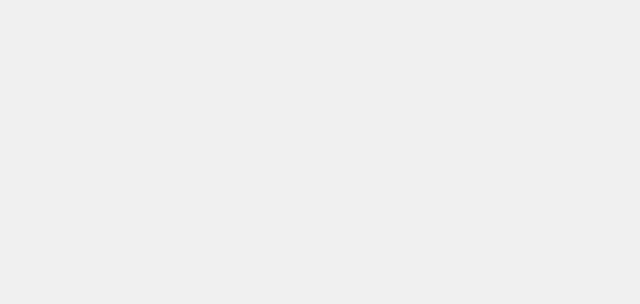
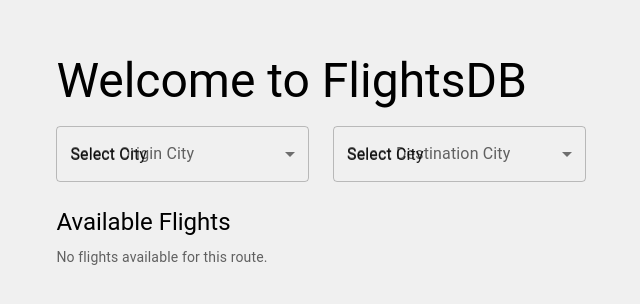
Before and after one commit to JaviFiallos/alquiler_vuelos_front, a React (Vite) app: page /client in a window 1280 px wide. Before the commit this address had no page. Shown: the part 240-544 px from the top of the page, without its empty margins (319-959 px from the left). Built offline with nearby package versions, Linux system fonts and the light colour scheme.

Commit message:
Se diseño la pagina del cliente donde mediante una ciudad de origen y destino pueden ver los vuelos

```diff
--- a/package.json
+++ b/package.json
@@ -10,12 +10,16 @@
     "preview": "vite preview"
   },
   "dependencies": {
+    "@emotion/react": "^11.14.0",
+    "@emotion/styled": "^11.14.0",
+    "@mui/material": "^6.3.1",
     "antd": "^5.22.7",
     "dayjs": "^1.11.13",
     "moment": "^2.30.1",
     "react": "^18.3.1",
     "react-dom": "^18.3.1",
-    "react-router-dom": "^7.1.1"
+    "react-router-dom": "^7.1.1",
+    "styled-components": "^6.1.13"
   },
   "devDependencies": {
     "@eslint/js": "^9.17.0",
--- a/src/App.tsx
+++ b/src/App.tsx
@@ -1,6 +1,7 @@
 import { BrowserRouter as Router, Route, Routes } from "react-router-dom";
 import Login from "./login/login";
 import RegistroCliente from "./registro/registro";
+import ClientView from "./views/ClientView";
 
 function App() {
   return (
@@ -8,12 +9,16 @@ function App() {
       <Routes>
         {/* Ruta pública para login */}
         <Route path="/" element={<Login />} />
-         <Route path="/register" element={<RegistroCliente />} />
-        {/* Rutas protegidas dentro del MainLayout */}
+
+        {/* Ruta pública para registro */}
+        <Route path="/register" element={<RegistroCliente />} />
+
+        {/* Ruta pública para la vista del cliente */}
+        <Route path="/client" element={<ClientView />} />
 
       </Routes>
     </Router>
-  )
+  );
 }
 
-export default App
+export default App;
--- /dev/null
+++ b/src/components/AirportsList.jsx
@@ -0,0 +1,29 @@
+import React from "react";
+import { Typography, List, ListItem } from "@mui/material";
+
+const AirportsList = ({ city, label }) => {
+  const airports = [
+    { airportId: 1, airport: "Mariscal Sucre", cityId: 1 },
+    { airportId: 2, airport: "José Joaquín de Olmedo", cityId: 1 },
+    { airportId: 3, airport: "Aeropuerto El Dorado", cityId: 2 },
+    { airportId: 4, airport: "LaGuardia", cityId: 2 },
+  ];
+
+  // Filtrar aeropuertos de la ciudad seleccionada
+  const filteredAirports = airports.filter((airport) => airport.cityId === city.cityId);
+
+  return (
+    <div>
+      <Typography variant="h6">{label}</Typography>
+      <List>
+        {filteredAirports.map((airport) => (
+          <ListItem key={airport.airportId}>
+            {airport.airport}
+          </ListItem>
+        ))}
+      </List>
+    </div>
+  );
+};
+
+export default AirportsList;
--- /dev/null
+++ b/src/components/CitiesSearch.jsx
@@ -0,0 +1,41 @@
+import React from "react";
+import { TextField } from "@mui/material";
+
+const CitiesSearch = ({ label, onCitySelect }) => {
+  const cities = [
+    { cityId: 1, city: "Quito" },
+    { cityId: 2, city: "Bogotá" },
+    { cityId: 3, city: "New York" },
+    { cityId: 4, city: "Los Angeles" },
+  ];
+
+  const handleChange = (event) => {
+    const cityName = event.target.value;
+    const selectedCity = cities.find((city) => city.city.toLowerCase() === cityName.toLowerCase());
+    if (selectedCity) {
+      onCitySelect(selectedCity);
+    }
+  };
+
+  return (
+    <TextField
+      label={label}
+      fullWidth
+      onChange={handleChange}
+      variant="outlined"
+      select
+      SelectProps={{
+        native: true,
+      }}
+    >
+      <option value="">Select City</option>
+      {cities.map((city) => (
+        <option key={city.cityId} value={city.city}>
+          {city.city}
+        </option>
+      ))}
+    </TextField>
+  );
+};
+
+export default CitiesSearch;
--- /dev/null
+++ b/src/components/FlightsList.jsx
@@ -0,0 +1,51 @@
+import React from "react";
+import { Card, CardContent, Typography } from "@mui/material";
+
+const FlightsList = ({ flights }) => {
+  const airports = [
+    { airportId: 1, airport: "Mariscal Sucre" },
+    { airportId: 2, airport: "José Joaquín de Olmedo" },
+    { airportId: 3, airport: "Aeropuerto El Dorado" },
+    { airportId: 4, airport: "LaGuardia" },
+  ];
+
+  return (
+    <div>
+      <Typography variant="h5" gutterBottom>
+        Available Flights
+      </Typography>
+      {flights.length === 0 ? (
+        <Typography variant="body2" color="textSecondary">
+          No flights available for this route.
+        </Typography>
+      ) : (
+        flights.map((flight) => {
+          const origin = airports.find((a) => a.airportId === flight.originAirportId);
+          const destination = airports.find((a) => a.airportId === flight.destinationAirportId);
+
+          return (
+            <Card key={flight.flightId} style={{ marginBottom: "10px" }}>
+              <CardContent>
+                <Typography variant="h6">{flight.airline}</Typography>
+                <Typography variant="body2">
+                  <strong>From:</strong> {origin.airport} <strong>To:</strong> {destination.airport}
+                </Typography>
+                <Typography variant="body2">
+                  <strong>Departure:</strong> {flight.departureDate}
+                </Typography>
+                <Typography variant="body2">
+                  <strong>Arrival:</strong> {flight.arrivalDate}
+                </Typography>
+                <Typography variant="body2">
+                  <strong>Price:</strong> ${flight.price.toFixed(2)}
+                </Typography>
+              </CardContent>
+            </Card>
+          );
+        })
+      )}
+    </div>
+  );
+};
+
+export default FlightsList;
--- /dev/null
+++ b/src/views/ClientView.jsx
@@ -0,0 +1,88 @@
+import React, { useState } from "react";
+import { Container, Grid, Typography } from "@mui/material";
+import CitiesSearch from "../components/CitiesSearch";
+import AirportsList from "../components/AirportsList";
+import FlightsList from "../components/FlightsList";
+
+const ClientView = () => {
+  const [selectedOriginCity, setSelectedOriginCity] = useState(null);
+  const [selectedDestinationCity, setSelectedDestinationCity] = useState(null);
+  const [flights, setFlights] = useState([]);
+
+  const allFlights = [
+    {
+      flightId: 1,
+      airline: "LATAM Airlines",
+      originAirportId: 1,
+      destinationAirportId: 2,
+      departureDate: "2025-01-05T08:00:00",
+      arrivalDate: "2025-01-05T10:00:00",
+      price: 250.0,
+    },
+    {
+      flightId: 2,
+      airline: "Avianca",
+      originAirportId: 2,
+      destinationAirportId: 1,
+      departureDate: "2025-01-06T14:00:00",
+      arrivalDate: "2025-01-06T16:30:00",
+      price: 450.0,
+    },
+  ];
+
+  // Simulación de aeropuertos
+  const airports = [
+    { airportId: 1, airport: "Mariscal Sucre", cityId: 1 },
+    { airportId: 2, airport: "José Joaquín de Olmedo", cityId: 1 },
+    { airportId: 3, airport: "Aeropuerto El Dorado", cityId: 2 },
+    { airportId: 4, airport: "LaGuardia", cityId: 2 },
+  ];
+
+  // Filtrar vuelos por las ciudades de origen y destino seleccionadas
+  const getFilteredFlights = () => {
+    if (!selectedOriginCity || !selectedDestinationCity) return [];
+
+    const originAirports = airports.filter((airport) => airport.cityId === selectedOriginCity.cityId);
+    const destinationAirports = airports.filter((airport) => airport.cityId === selectedDestinationCity.cityId);
+
+    return allFlights.filter((flight) =>
+      originAirports.some((airport) => airport.airportId === flight.originAirportId) &&
+      destinationAirports.some((airport) => airport.airportId === flight.destinationAirportId)
+    );
+  };
+
+  // Obtener vuelos filtrados
+  const filteredFlights = getFilteredFlights();
+
+  return (
+    <Container>
+      <Typography variant="h3" gutterBottom>
+        Welcome to FlightsDB
+      </Typography>
+      <Grid container spacing={3}>
+        {/* Buscador de Ciudad de Origen */}
+        <Grid item xs={12} md={6}>
+          <CitiesSearch
+            label="Select Origin City"
+            onCitySelect={(city) => setSelectedOriginCity(city)}
+          />
+        </Grid>
+
+        {/* Buscador de Ciudad de Destino */}
+        <Grid item xs={12} md={6}>
+          <CitiesSearch
+            label="Select Destination City"
+            onCitySelect={(city) => setSelectedDestinationCity(city)}
+          />
+        </Grid>
+
+        {/* Vuelos disponibles */}
+        <Grid item xs={12}>
+          <FlightsList flights={filteredFlights} />
+        </Grid>
+      </Grid>
+    </Container>
+  );
+};
+
+export default ClientView;
```
Also changed, not shown: src/components/AirlinesList.jsx (added, +39 -0 lines), 1 other file (tests, documents, lock files or other folders).
